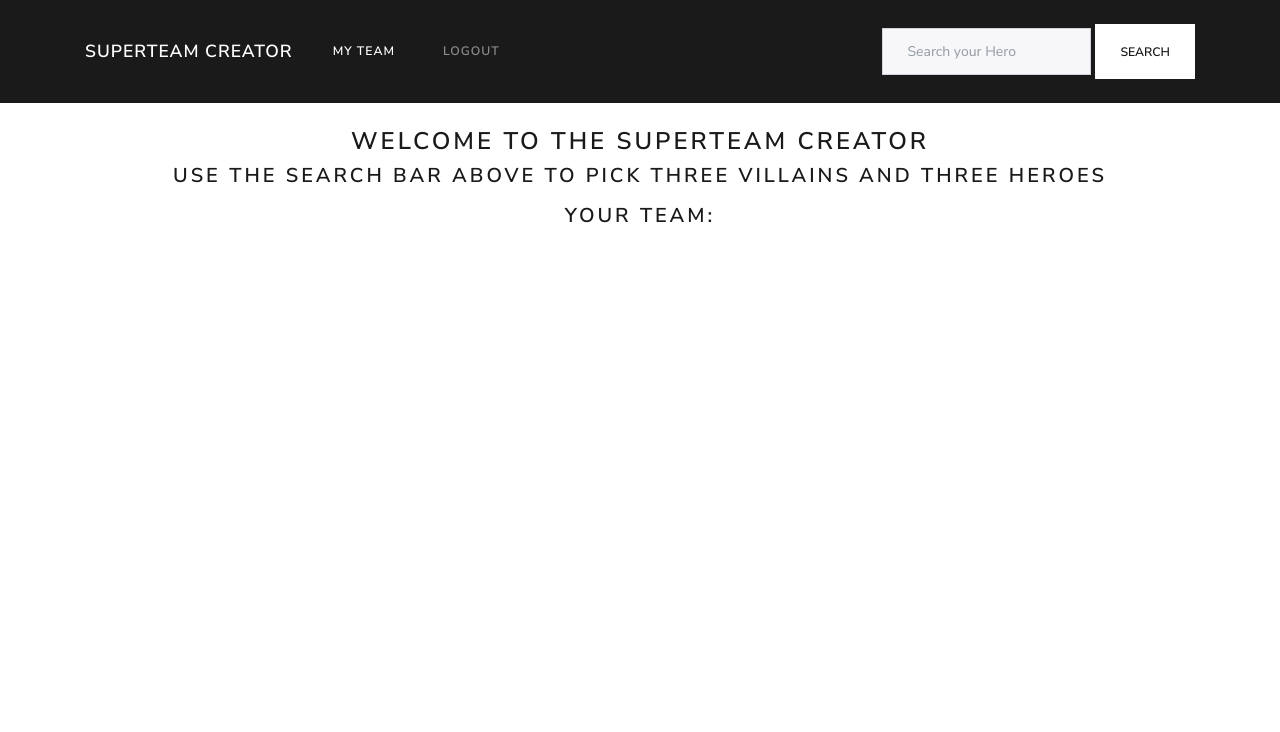
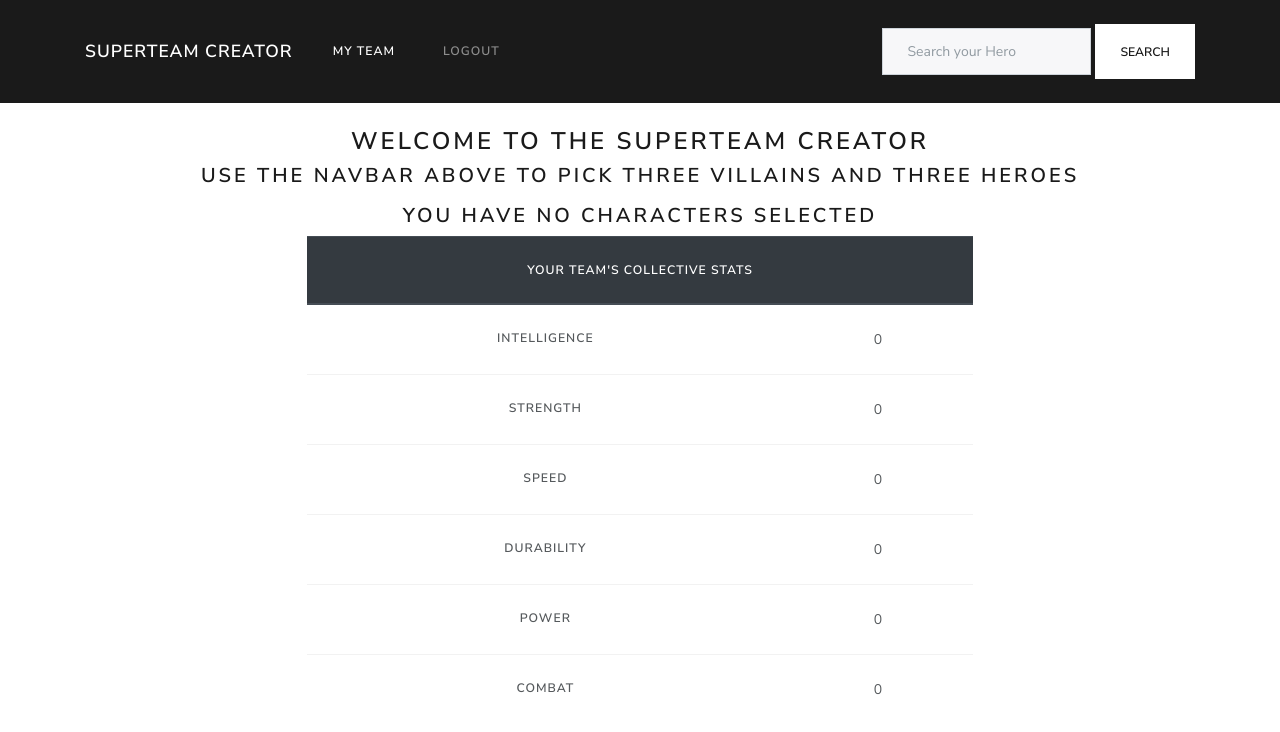
Before and after one commit to jesus-rangel/superhero-app-v2, a React (Create React App) app: page / in a window 1280 px wide. Shown: the top 732 px of the page. Built offline with nearby package versions, Linux system fonts and the light colour scheme.

Commit message:
Added powerstats calculations. Fixed typos

```diff
--- a/public/css/style.css
+++ b/public/css/style.css
@@ -30,6 +30,10 @@
   .hero-card {
     max-width: 80%;
   }
+
+  .hero-table {
+    max-width: 60%;
+  }
 }
 
 @media (min-width: 1200px) {
--- a/src/App.js
+++ b/src/App.js
@@ -7,14 +7,14 @@ import { ToastContainer } from "react-toastify";
 import "react-toastify/dist/ReactToastify.css";
 
 const App = () => {
-  const isSearching = useSelector((state) => state.isSearching);
+  const userIsSearching = useSelector((state) => state.userIsSearching);
 
   return (
     <div>
       <Navbar />
       <ToastContainer />
-      {!isSearching && <TeamShowcase />}
-      {isSearching && <HeroShowcase />}
+      {!userIsSearching && <TeamShowcase />}
+      {userIsSearching && <HeroShowcase />}
     </div>
   );
 };
--- a/src/components/HeroShowcase.js
+++ b/src/components/HeroShowcase.js
@@ -12,13 +12,18 @@ const HeroShowcase = () => {
 
   const handleAddToTeam = (result) => {
     console.log(team);
+    if (team.heroes.find((hero) => hero.id === result.id)) {
+      toast("This character is on your team already!");
+      return;
+    }
+
     if (result.biography.alignment === "bad" && team.badguys === 3) {
-      console.log("Limit of villains reached");
+      toast("You can't have more than 3 bad guys!");
       return;
     }
 
     if (result.biography.alignment === "good" && team.goodguys === 3) {
-      console.log("Limit of good guys reached");
+      toast("You can't have more than 3 good guys!");
       return;
     }
 
@@ -44,13 +49,10 @@ const HeroShowcase = () => {
                     {result.name} ({result.biography["full-name"]})
                   </h3>
                 </div>
-                {/* Hero Card */}
                 <div className="card-body row">
-                  {/* Image Column */}
                   <div className="col-sm-6">
                     <img src={result.image.url} className="hero-img"></img>
                   </div>
-                  {/* Hero Data Column */}
                   <div className="col-sm-6">
                     <p
                       className={
--- a/src/components/TeamShowcase.js
+++ b/src/components/TeamShowcase.js
@@ -1,18 +1,27 @@
-import React, { useState } from "react";
+import React from "react";
 import { useSelector, useDispatch } from "react-redux";
 
 const TeamShowcase = () => {
+  const dispatch = useDispatch();
   const team = useSelector((state) => state.team);
-  console.log("team:", team);
+
+  const handleRemoveFromTeam = (hero) => {
+    dispatch({ type: "REMOVE_HERO_FROM_TEAM", hero });
+  };
+
   return (
     <div>
       <h3 className="text-center mt-4">Welcome to the SuperTeam creator</h3>
       <h4 className="text-center">
-        Use the search bar above to pick three villains and three heroes
+        Use the Navbar above to pick three villains and three heroes
       </h4>
-      <h4 className="text-center mt-3">Your Team:</h4>
+      <h4 className="text-center mt-3">
+        {team.heroes.length === 0
+          ? "You have no characters selected"
+          : "Your Team"}
+      </h4>
       <div className="row text-center heroes-in-team">
-        {team.heros.map((hero, index) => (
+        {team.heroes.map((hero, index) => (
           <div
             key={index}
             className="card rounded shadow col-md-5 offset-md-1 mb-3 p-3"
@@ -68,11 +77,57 @@ const TeamShowcase = () => {
               <div className="col">
                 <img height="200px" src={hero.image.url} className="mb-4"></img>
                 <br></br>
-                <button className="btn btn-danger">Remove</button>
+                <button
+                  className="btn btn-danger"
+                  onClick={() => handleRemoveFromTeam(hero)}
+                >
+                  Remove
+                </button>
               </div>
             </div>
           </div>
         ))}
+        <div className="container">
+          <table className="table hero-table mx-auto">
+            <thead className="thead-dark">
+              <th colspan="2">Your Team's Collective Stats</th>
+            </thead>
+            <tbody>
+              <tr>
+                <th>Intelligence</th>
+                <td>{team.teamIntelligence}</td>
+              </tr>
+              <tr>
+                <th>Strength</th>
+                <td>{team.teamStrength}</td>
+              </tr>
+              <tr>
+                <th>Speed</th>
+                <td>{team.teamSpeed}</td>
+              </tr>
+              <tr>
+                <th>Durability</th>
+                <td>{team.teamDurability}</td>
+              </tr>
+              <tr>
+                <th>Power</th>
+                <td>{team.teamPower}</td>
+              </tr>
+              <tr>
+                <th>Combat</th>
+                <td>{team.teamCombat}</td>
+              </tr>
+              <tr>
+                {/*<th>Height (Average)</th>
+                <td>Number</td>
+              </tr>
+              <tr>
+                <th>Weight (Average)</th>
+                <td>Number</td> */}
+              </tr>
+            </tbody>
+          </table>
+        </div>
       </div>
     </div>
   );
--- /dev/null
+++ b/src/helpers/powerstatsCalculators.js
@@ -0,0 +1,8 @@
+export const calculateTeamIntelligence = (heroes) => {
+  const result = heroes.reduce((teamIntelligence, hero) => {
+    return teamIntelligence + parseInt(hero.powerstats.intelligence, 10);
+  }, 0);
+
+  console.log("heroes", heroes);
+  return result;
+};
--- a/src/redux/store.js
+++ b/src/redux/store.js
@@ -1,4 +1,7 @@
 import { createStore } from "redux";
-import superherosReducer from "./superherosReducer";
+import superheroesReducer from "./superheroesReducer";
 
-export default createStore(superherosReducer);
+export default createStore(
+  superheroesReducer,
+  window.__REDUX_DEVTOOLS_EXTENSION__ && window.__REDUX_DEVTOOLS_EXTENSION__()
+);
--- /dev/null
+++ b/src/redux/superheroesReducer.js
@@ -0,0 +1,139 @@
+import { setLocal, getLocal } from "./localStorage";
+import { calculateTeamIntelligence } from "../helpers/powerstatsCalculators";
+
+const initialState = {
+  error: null,
+  results: [],
+  team: getLocal("superTeam-team", {
+    heroes: [],
+    goodguys: 0,
+    badguys: 0,
+    teamIntelligence: 0,
+    teamStrength: 0,
+    teamSpeed: 0,
+    teamDurability: 0,
+    teamPower: 0,
+    teamCombat: 0,
+    averageHeight: 0,
+  }),
+  userIsSearching: false,
+};
+
+export default function (state = initialState, action) {
+  switch (action.type) {
+    case "SET_RESULTS":
+      state.error = null;
+      state.results = action.results;
+      state.userIsSearching = true;
+      return Object.assign({}, state);
+
+    case "SET_ERROR":
+      state.error = action.error;
+      state.userIsSearching = true;
+      return Object.assign({}, state);
+
+    case "ADD_HERO_TO_TEAM":
+      state.team.heroes = [...state.team.heroes, action.hero];
+      if (action.hero.biography.alignment === "bad") {
+        state.team.badguys++;
+      } else {
+        state.team.goodguys++;
+      }
+
+      /* POWERSTATS CALCULATION */
+      state.team.teamIntelligence = state.team.heroes.reduce(
+        (teamIntelligence, hero) => {
+          return teamIntelligence + parseInt(hero.powerstats.intelligence, 10);
+        },
+        0
+      );
+      state.team.teamStrength = state.team.heroes.reduce(
+        (teamStrength, hero) => {
+          return teamStrength + parseInt(hero.powerstats.strength, 10);
+        },
+        0
+      );
+      state.team.teamSpeed = state.team.heroes.reduce((teamSpeed, hero) => {
+        return teamSpeed + parseInt(hero.powerstats.speed, 10);
+      }, 0);
+      state.team.teamDurability = state.team.heroes.reduce(
+        (teamDurability, hero) => {
+          return teamDurability + parseInt(hero.powerstats.durability, 10);
+        },
+        0
+      );
+      state.team.teamPower = state.team.heroes.reduce((teamPower, hero) => {
+        return teamPower + parseInt(hero.powerstats.power, 10);
+      }, 0);
+      state.team.teamCombat = state.team.heroes.reduce((teamCombat, hero) => {
+        return teamCombat + parseInt(hero.powerstats.combat, 10);
+      }, 0);
+
+      /* Weight and Height Average */
+      /* let regexp = /^(\d*)\s.*$/;
+
+      const heightCalc = state.team.heroes.reduce((averageHeight, hero) => {
+        const result = regexp.exec(hero.appearance.height[1]);
+        if (result != null) {
+          return averageHeight + parseInt(result[1], 10);
+        } else {
+          return 0;
+        }
+      });
+
+      state.team.averageHeight = heightCalc / state.team.heroes.length; */
+
+      state.team = Object.assign({}, state.team);
+      setLocal("superTeam-team", state.team);
+      return Object.assign({}, state);
+
+    case "REMOVE_HERO_FROM_TEAM":
+      state.team.heroes = state.team.heroes.filter(
+        (hero) => hero.id !== action.hero.id
+      );
+      if (action.hero.biography.alignment === "bad") {
+        state.team.badguys--;
+      } else {
+        state.team.goodguys--;
+      }
+
+      /* POWERSTATS CALCULATION */
+      state.team.teamIntelligence = state.team.heroes.reduce(
+        (teamIntelligence, hero) => {
+          return teamIntelligence + parseInt(hero.powerstats.intelligence, 10);
+        },
+        0
+      );
+      state.team.teamStrength = state.team.heroes.reduce(
+        (teamStrength, hero) => {
+          return teamStrength + parseInt(hero.powerstats.strength, 10);
+        },
+        0
+      );
+      state.team.teamSpeed = state.team.heroes.reduce((teamSpeed, hero) => {
+        return teamSpeed + parseInt(hero.powerstats.speed, 10);
+      }, 0);
+      state.team.teamDurability = state.team.heroes.reduce(
+        (teamDurability, hero) => {
+          return teamDurability + parseInt(hero.powerstats.durability, 10);
+        },
+        0
+      );
+      state.team.teamPower = state.team.heroes.reduce((teamPower, hero) => {
+        return teamPower + parseInt(hero.powerstats.power, 10);
+      }, 0);
+      state.team.teamCombat = state.team.heroes.reduce((teamCombat, hero) => {
+        return teamCombat + parseInt(hero.powerstats.combat, 10);
+      }, 0);
+
+      state.team = Object.assign({}, state.team);
+      setLocal("superTeam-team", state.team);
+      return Object.assign({}, state);
+
+    case "VIEW_TEAM":
+      state.userIsSearching = false;
+      return Object.assign({}, state);
+  }
+
+  return state;
+}
--- a/src/redux/superherosReducer.js
+++ /dev/null
@@ -1,42 +0,0 @@
-import { setLocal, getLocal } from "./localStorage";
-
-const initialState = {
-  error: null,
-  results: [],
-  team: getLocal("superTeam-team", { heros: [], goodguys: 0, badguys: 0 }),
-  userIsSearching: false,
-};
-
-export default function (state = initialState, action) {
-  switch (action.type) {
-    case "SET_RESULTS":
-      state.error = null;
-      state.results = action.results;
-      state.userIsSearching = true;
-      return state;
-    case "SET_ERROR":
-      state.error = action.error;
-      state.userIsSearching = true;
-      return state;
-    case "ADD_HERO_TO_TEAM":
-      state.team.heros = [...state.team.heros, action.hero];
-      if (action.hero.biography.alignment === "bad") {
-        state.team.badguys++;
-      } else {
-        state.team.goodguys++;
-      }
-      state.team = Object.assign({}, state.team);
-      setLocal("superTeam-team", state.team);
-      return Object.assign({}, state);
-    case "REMOVE_HERO_FROM_TEAM":
-      state.team.heros = state.team.heros.filter(
-        (hero) => hero.id !== action.id
-      );
-      return state;
-    case "VIEW_TEAM":
-      state.userIsSearching = false;
-      return state;
-  }
-
-  return state;
-}
```
